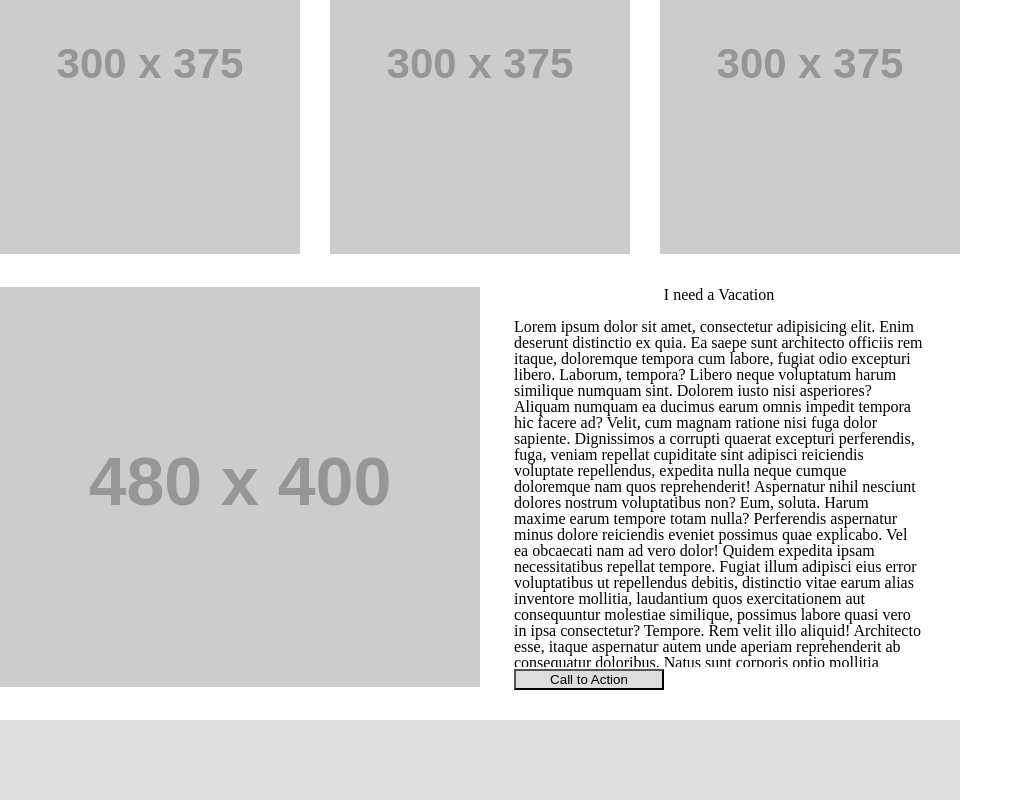
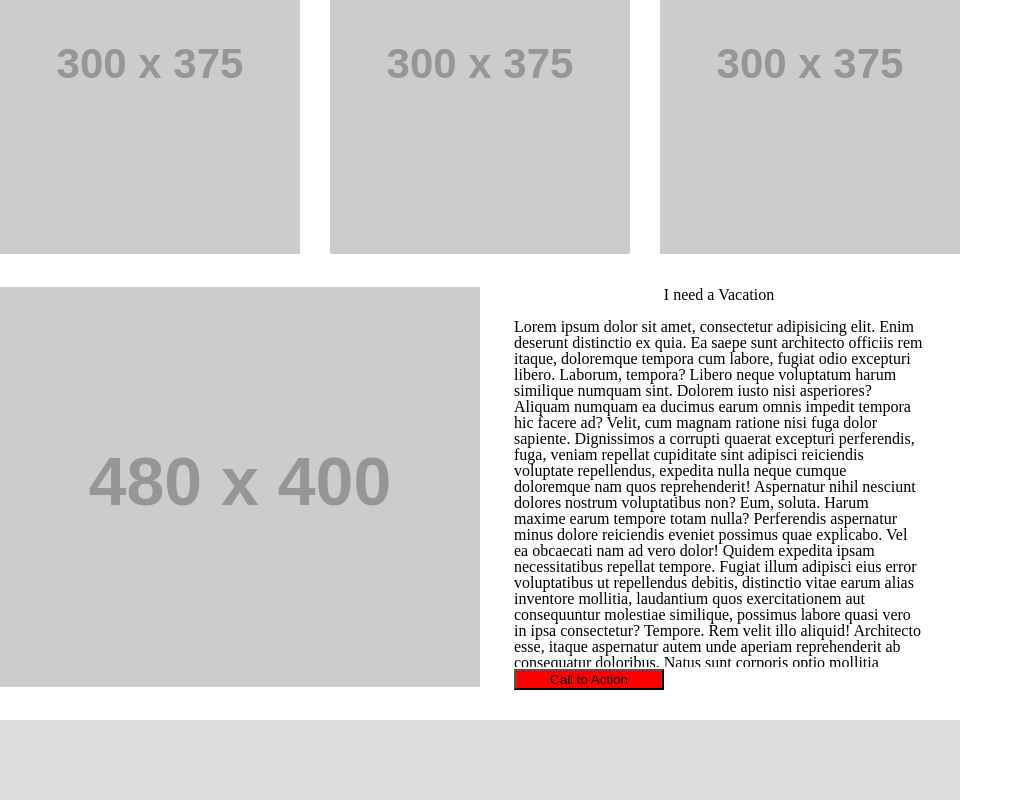
Before and after one commit to Dougie105/wireframe-exercise, a plain HTML site: page index.html in a window 1280 px wide. In both pictures the pointer is over the button "Call to Action". Shown: the part 692-1492 px from the top of the page, without its empty margins (0-1023 px from the left). Drawn offline with Linux system fonts and the light colour scheme; placeholder pictures from the web are drawn by us.

Commit message:
got the button to work

```diff
--- a/index.html
+++ b/index.html
@@ -33,7 +33,7 @@
 
     <div id="bottom">
       <img class="bottombar" src="https://placehold.it/480x400/ddd" />
-      <button>Call to Action</button>
+      <button type="button">Call to Action</button>
 
       <article id="scrollbar" class="bottombar">
         <h1>I need a Vacation</h1><br>
--- a/style.css
+++ b/style.css
@@ -55,6 +55,13 @@ button{
   width: 150px;
 }
 
+button:hover {
+  cursor: pointer;
+  transition: ease-in-out;
+  background-color: red;
+  transition-duration:350ms;
+}
+
 #foot{
   margin-top: 30px;
   background-color: #DDD;
```
